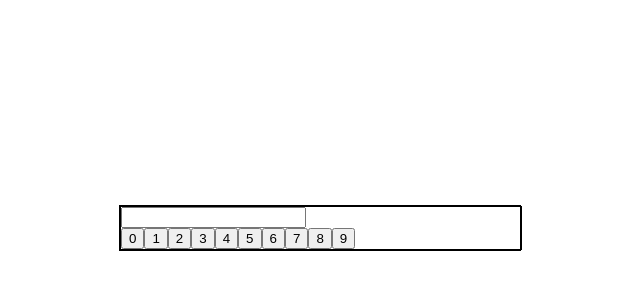
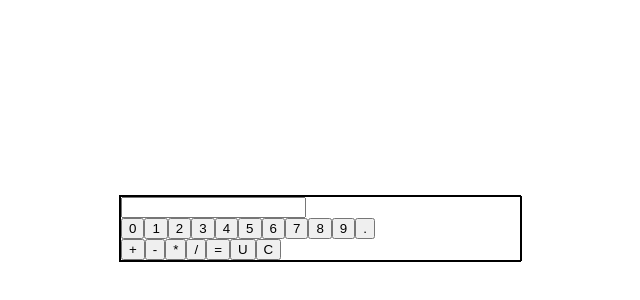
Before and after one commit to TClark1011/react-typescript-calculator, a React (Create React App) app: page / in a window 1280 px wide. Shown: the part 180-480 px from the top of the page, without its empty margins (320-960 px from the left). Built offline with nearby package versions, Linux system fonts and the light colour scheme.

Commit message:
Added history queue

```diff
--- a/src/components/Calculator/Calculator.tsx
+++ b/src/components/Calculator/Calculator.tsx
@@ -9,8 +9,25 @@ import CalculatorButton from '../CalculatorButton';
 const Calculator: React.FC = (props) => {
 	const [calculatorInput, setCalculatorInput] = useState<string>('');
 
+	const [stateQueue, setStateQueue] = useState<string[]>([]);
+
+	const revertToPreviousState = (): void => {
+		console.log('undoing!');
+		console.log('stateQueue before pop', stateQueue);
+		setCalculatorInput(stateQueue.pop() || '');
+		console.log('stateQueue after pop', stateQueue);
+	};
+
 	const enterInput = (newInput: string): void => {
 		setCalculatorInput(`${calculatorInput}${newInput}`);
+	};
+
+	const performCalculation = (): void => {
+		setStateQueue([...stateQueue, calculatorInput]);
+		console.log('stateQueue', stateQueue);
+
+		// eslint-disable-next-line no-eval
+		setCalculatorInput(eval(calculatorInput));
 	};
 
 	return (
@@ -23,20 +40,46 @@ const Calculator: React.FC = (props) => {
 					value={calculatorInput}
 				></input>
 				<div id='calculator-buttons-container'>
-					<CalculatorButton symbol={`${0}`} />
-					<CalculatorButton symbol={`${1}`} />
-					<CalculatorButton symbol={`${2}`} />
-					<CalculatorButton symbol={`${3}`} />
-					<CalculatorButton symbol={`${4}`} />
-					<CalculatorButton symbol={`${5}`} />
-					<CalculatorButton symbol={`${6}`} />
-					<CalculatorButton symbol={`${7}`} />
-					<CalculatorButton symbol={`${8}`} />
-					<CalculatorButton symbol={`${9}`} />
+					<div id='digits-container'>
+						<CalculatorButton symbol='0' />
+						<CalculatorButton symbol='1' />
+						<CalculatorButton symbol='2' />
+						<CalculatorButton symbol='3' />
+						<CalculatorButton symbol='4' />
+						<CalculatorButton symbol='5' />
+						<CalculatorButton symbol='6' />
+						<CalculatorButton symbol='7' />
+						<CalculatorButton symbol='8' />
+						<CalculatorButton symbol='9' />
+						<CalculatorButton symbol='.' />
+					</div>
+					<div id='operations-container'>
+						<CalculatorButton symbol='+' />
+						<CalculatorButton symbol='-' />
+						<CalculatorButton symbol='*' />
+						<CalculatorButton symbol='/' />
+						<CalculatorButton
+							symbol='='
+							performs='action'
+							action={performCalculation}
+						/>
+						<CalculatorButton
+							symbol='U'
+							performs='action'
+							action={revertToPreviousState}
+						/>
+						<CalculatorButton
+							symbol='C'
+							performs='action'
+							action={() => setCalculatorInput('')}
+						/>
+					</div>
 				</div>
 			</div>
 		</CalculatorContext.Provider>
 	);
+	//TODO: Replace '*' with an 'x' multiplication symbol
+	//TODO: back space button
 };
 
 export default Calculator;
--- a/src/components/CalculatorButton/CalculatorButton.tsx
+++ b/src/components/CalculatorButton/CalculatorButton.tsx
@@ -1,19 +1,24 @@
 import React, { useContext } from 'react';
 import CalculatorContext from '../../containers/CalculatorContext';
 
+import ButtonPerformance from '../../types/ButtonPerformance';
+
 interface Props {
 	symbol: string;
+	performs?: ButtonPerformance;
+	action?: () => void;
 }
 
-const CalculatorButton: React.FC<Props> = ({ symbol }) => {
+const CalculatorButton: React.FC<Props> = ({
+	symbol,
+	performs = 'input',
+	action = () => {},
+}) => {
 	const { enterInput } = useContext(CalculatorContext);
+
+	const clickHandler = performs === 'input' ? () => enterInput(symbol) : action;
 	return (
-		<button
-			className='calculator-button'
-			onClick={() => {
-				enterInput(symbol);
-			}}
-		>
+		<button className='calculator-button' onClick={clickHandler}>
 			{symbol}
 		</button>
 	);
--- /dev/null
+++ b/src/types/ButtonPerformance.ts
@@ -0,0 +1,3 @@
+type ButtonPerformance = 'input' | 'action';
+
+export default ButtonPerformance;
```
Also changed, not shown: src/containers/CalculatorContext.ts (renamed from src/containers/CalculatorContext.tsx).
